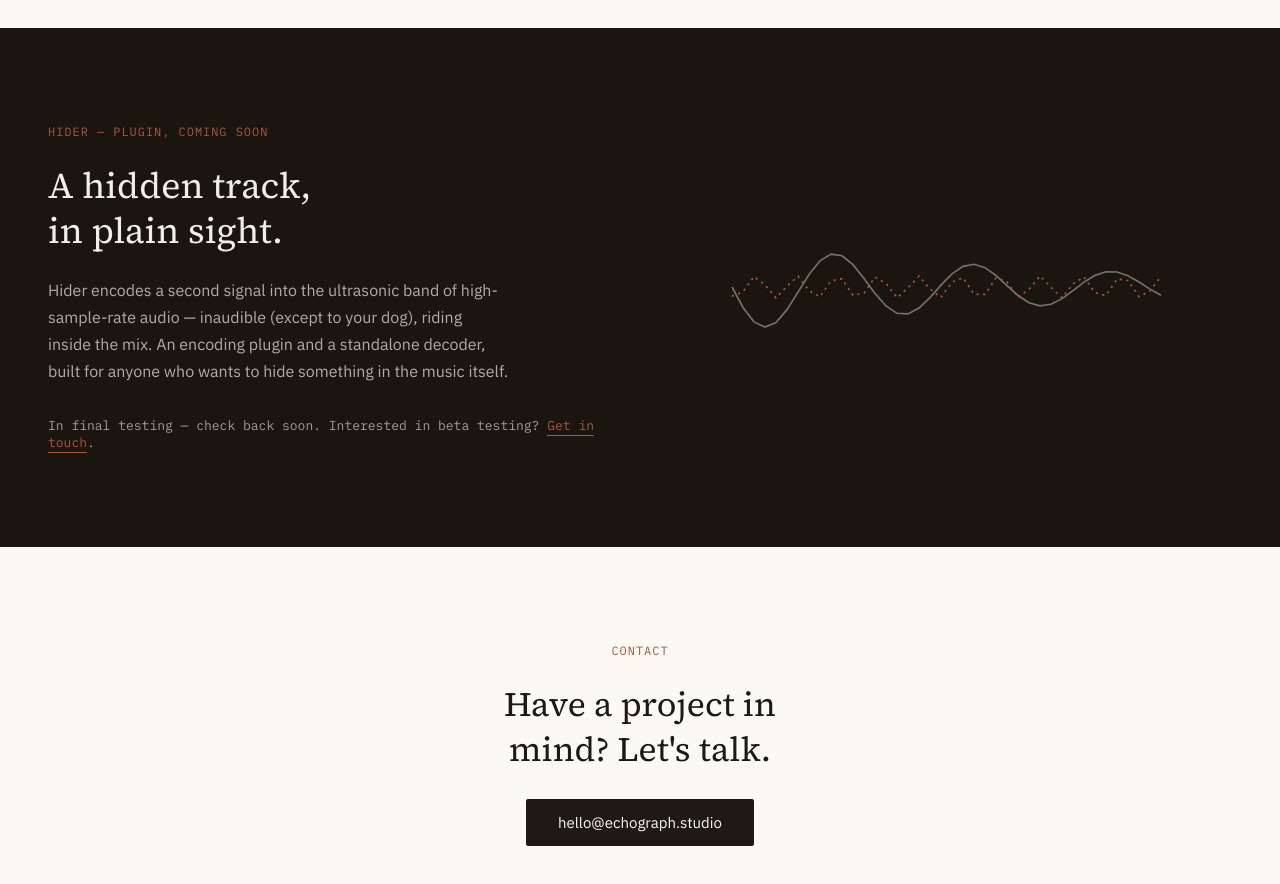
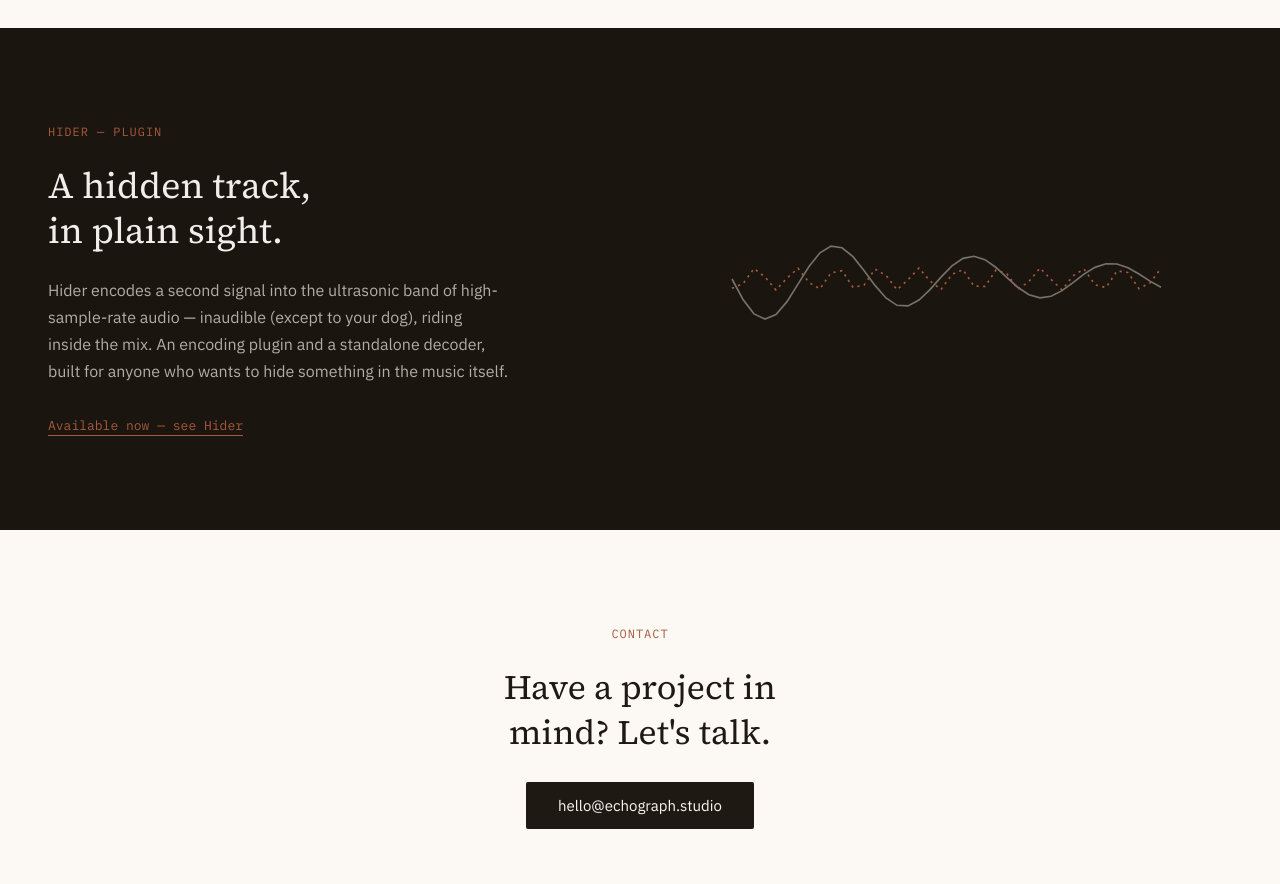
Before and after one commit to woolgathering/echograph_vercel, a website: page index.html in a window 1280 px wide. Shown: the part 2620-3504 px from the top of the page. Drawn offline with Linux system fonts and the light colour scheme.

Commit message:
Homepage Hider section: link to product page, drop coming-soon wording

```diff
--- a/index.html
+++ b/index.html
@@ -155,10 +155,10 @@
   <div id="hider" class="section-pad" style="background: oklch(20% 0.015 80); color: oklch(95% 0.005 80); padding: 96px 48px;">
     <div class="twocol" style="max-width: 1280px; margin: 0 auto; display: grid; grid-template-columns: 1fr 1fr; gap: 64px; align-items: center;">
       <div>
-        <div style="font-family: 'IBM Plex Mono', monospace; font-size: 12px; letter-spacing: 0.08em; text-transform: uppercase; color: #a8593c; margin-bottom: 24px;">Hider — Plugin, Coming Soon</div>
+        <div style="font-family: 'IBM Plex Mono', monospace; font-size: 12px; letter-spacing: 0.08em; text-transform: uppercase; color: #a8593c; margin-bottom: 24px;">Hider — Plugin</div>
         <h2 style="font-family: 'Source Serif 4', serif; font-weight: 400; font-size: 36px; line-height: 1.25; margin: 0 0 24px; max-width: 16ch;">A hidden track, in plain sight.</h2>
         <p style="font-size: 16px; line-height: 1.7; color: oklch(75% 0.01 80); max-width: 48ch; margin: 0 0 32px;">Hider encodes a second signal into the ultrasonic band of high-sample-rate audio — inaudible (except to your dog), riding inside the mix. An encoding plugin and a standalone decoder, built for anyone who wants to hide something in the music itself.</p>
-        <div style="font-family: 'IBM Plex Mono', monospace; font-size: 13px; color: oklch(70% 0.01 80);">In final testing — check back soon. Interested in beta testing? <a href="contact.html" style="color: #a8593c; border-bottom: 1px solid #a8593c; padding-bottom: 1px;">Get in touch</a>.</div>
+        <div style="font-family: 'IBM Plex Mono', monospace; font-size: 13px; color: oklch(70% 0.01 80);"><a href="products.html" style="color: #a8593c; border-bottom: 1px solid #a8593c; padding-bottom: 1px;">Available now — see Hider</a></div>
       </div>
       <div style="display: flex; align-items: center; justify-content: center; height: 220px; position: relative;">
         <svg width="100%" height="100%" viewBox="0 0 400 200" style="overflow: visible;">
```
